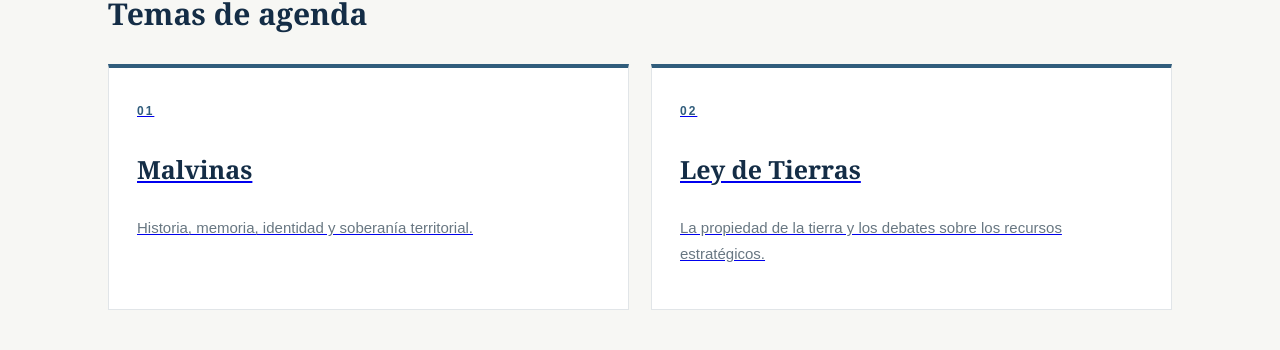
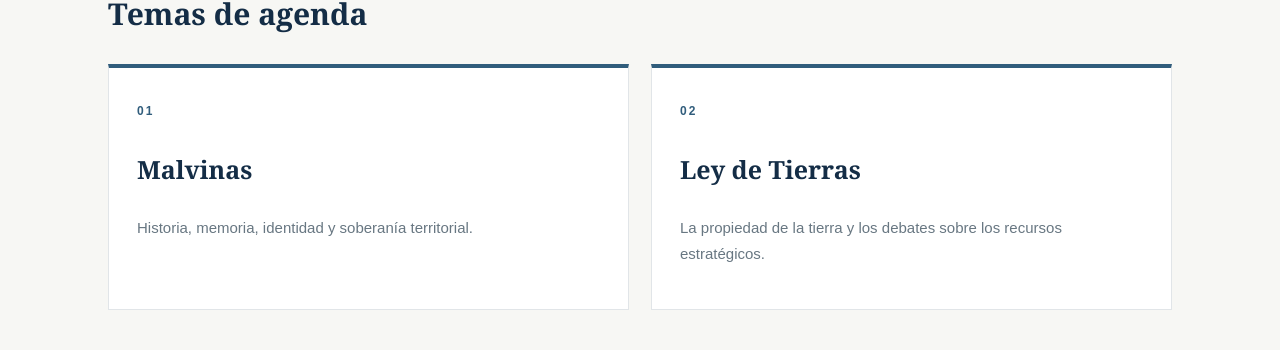
Before and after one commit to RocCut/soberania-en-agenda, a Jekyll site: the page built from index.html, in a window 1280 px wide. Shown: the part 855-1205 px from the top of the page. Built offline with Jekyll 4.4.1, drawn with Linux system fonts in a browser that asks for light colours.

Commit message:
Agrego estilos a las tarjetas de Malvinas y Ley de Tierras
Add styles for Malvinas and Ley de Tierras cards.

```diff
--- a/assets/css/style.css
+++ b/assets/css/style.css
@@ -178,6 +178,10 @@ body {
   background: var(--white);
   border: 1px solid var(--line);
   border-top: 4px solid var(--blue);
+   /*agrego estilos para las tarjetas de Malvinas y Ley de Tierras*/
+  display: block;
+  color: inherit;
+  text-decoration: none;
 }
 
 .topic-number {
```
